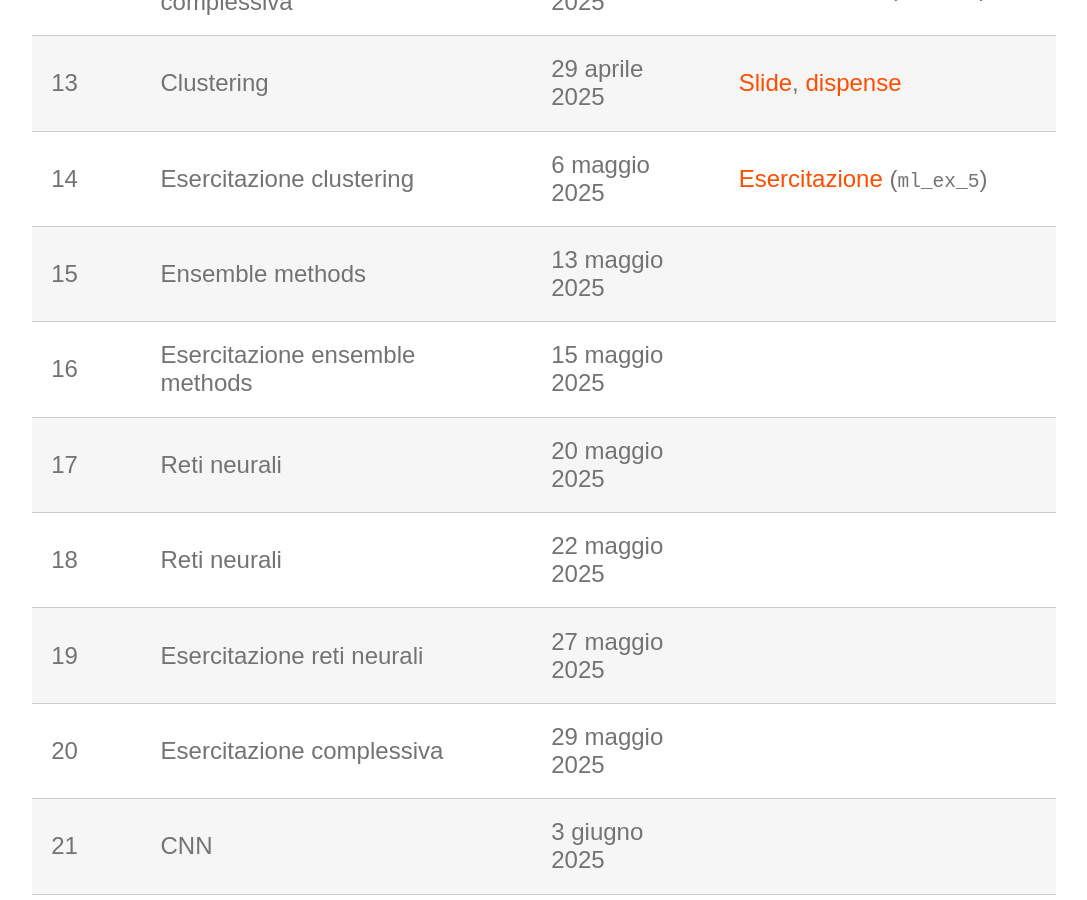
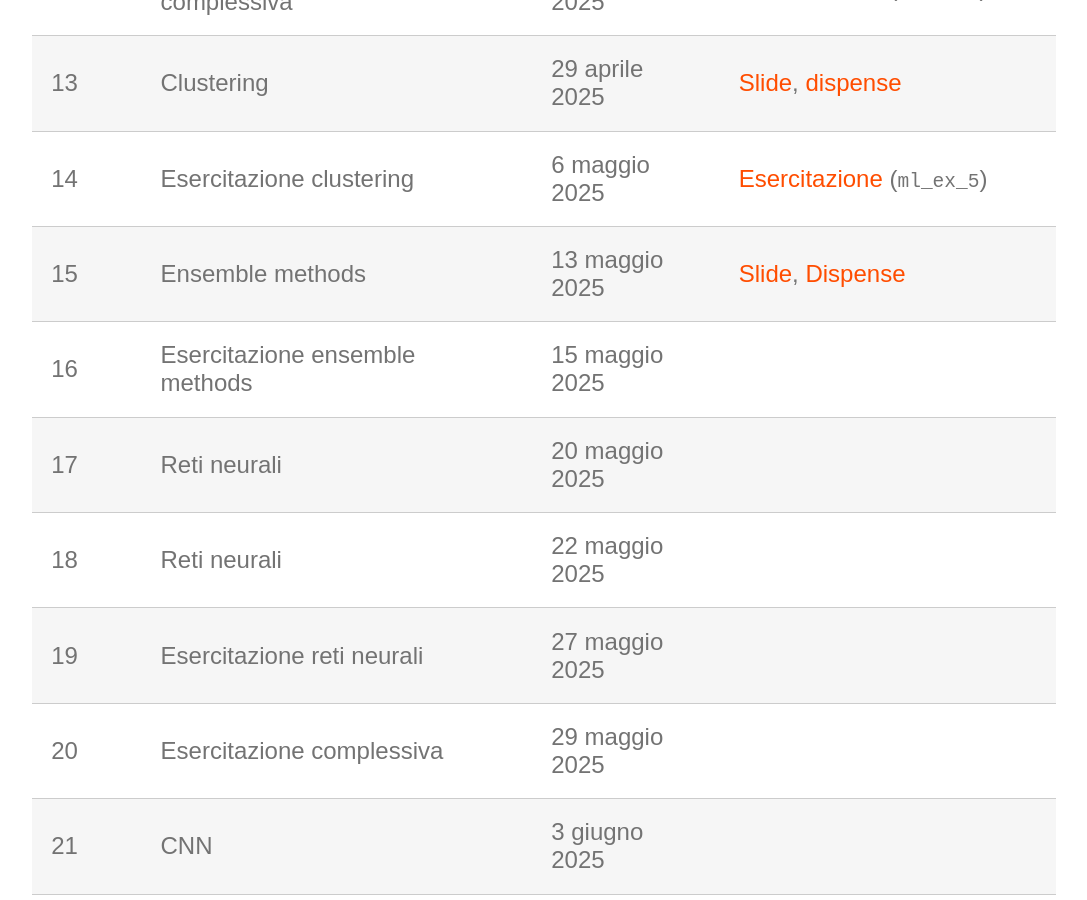
Before and after one commit to perceivelab/ml-mz-2025, a Jekyll site: the page built from lezioni.md, in a window 1280 px wide and 900 px high, scrolled down 1321 px. Shown: the whole window, without its empty margins (96-1183 px from the left). Built offline with Jekyll 4.4.1, drawn with Linux system fonts in a browser that asks for light colours; our own code applies the rules of GitHub Pages for plain Markdown files.

Commit message:
Update lezioni.md

```diff
--- a/lezioni.md
+++ b/lezioni.md
@@ -20,7 +20,7 @@ layout: page
 | 12      | Esercitazione classificatori complessiva | 24 aprile 2025    |    [Esercitazione](https://studentiunict-my.sharepoint.com/:u:/g/personal/concetto_spampinato_unict_it/EZP60g0dReVJgqEGq1FNPO0Bcs5X0G8wkAIyQ3z4ciAejQ?e=CtpZKl) (`ml_ex_4`)|
 | 13      | Clustering                             | 29 aprile 2025       | [Slide](https://studentiunict-my.sharepoint.com/:b:/g/personal/simone_palazzo_unict_it/EYIWJbUvHkRHuTUpOAgzbRQB9F_ICDy_3JwhF3Yb2N9-nQ?e=KGXicb), [dispense](https://studentiunict-my.sharepoint.com/:b:/g/personal/simone_palazzo_unict_it/EWBkEPCG9k1OlzcbJxxP2SABIeRF-eqUMtem7_HJZ3Xvqw?e=S2hEYd)       |
 | 14      | Esercitazione clustering               | 6 maggio 2025        | [Esercitazione](https://studentiunict-my.sharepoint.com/:u:/g/personal/simone_palazzo_unict_it/Ed8cih5GWw5Mt78pdd5qbcABRgeDX8MnxFJeu5j6Csdz3A?e=JH9tBh) (`ml_ex_5`)      |
-| 15      | Ensemble methods                       | 13 maggio 2025       |        |
+| 15      | Ensemble methods                       | 13 maggio 2025       |  [Slide](https://studentiunict-my.sharepoint.com/:b:/g/personal/concetto_spampinato_unict_it/EUdiwMUADy1MrYEL2gunMqgBmd0Z8yyrd3di8rVP7gcdGQ?e=kg7kI9), [Dispense](https://studentiunict-my.sharepoint.com/:b:/g/personal/concetto_spampinato_unict_it/EV1wsquTBaZGu9SVgH9fLiABiUwDiZJoQMP2_Zr_-HJkKw?e=v25BPp)      |
 | 16      | Esercitazione ensemble methods        | 15 maggio 2025       |        |
 | 17      | Reti neurali                          | 20 maggio 2025       |        |
 | 18      | Reti neurali                          | 22 maggio 2025       |        |
```
